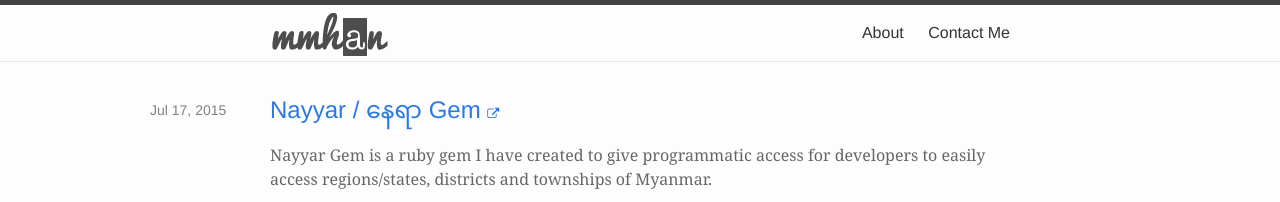
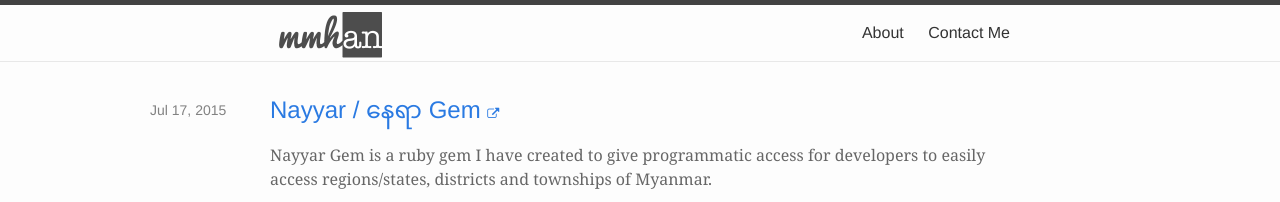
Before and after one commit to mmhan/jekyll-test, a Jekyll site: the page built from index.html, in a window 1280 px wide. Shown: the top 202 px of the page. Built offline with Jekyll 4.4.1, drawn with Linux system fonts in a browser that asks for light colours; nearby versions of some CDN libraries; Markdown is read by kramdown in place of the engine named in the settings; the list of posts is cut into pages by our own code.

Commit message:
Made signature hi-res

```diff
--- a/_includes/header.html
+++ b/_includes/header.html
@@ -3,7 +3,7 @@
   <div class="wrapper">
 
     <a class="site-title" href="{{ site.baseurl }}/">
-      <img src="/assets/signature.png" alt="{{ site.title }}" />
+      <img src="/assets/signature.png" alt="{{ site.title }}" width="120" height="50" />
     </a>
 
     <nav class="site-nav">
```
Also changed, not shown: assets/signature.png.
